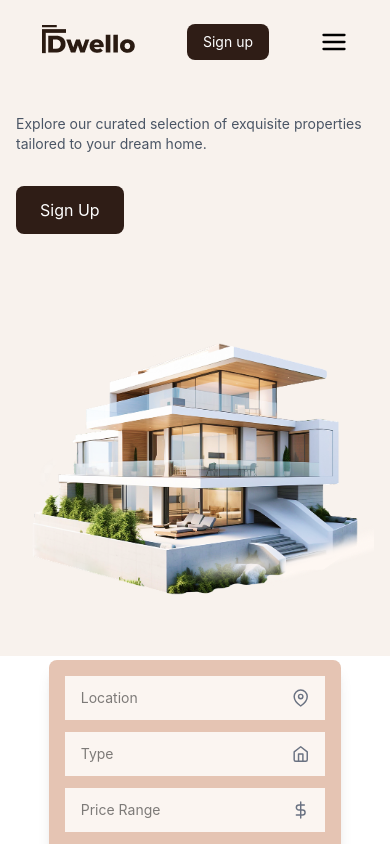
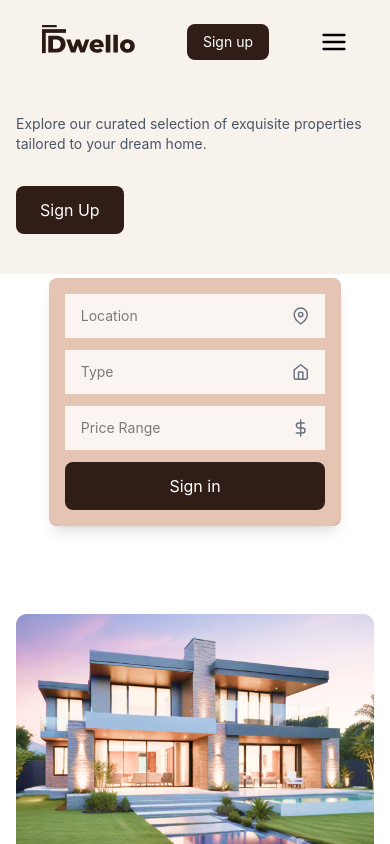
Before and after one commit to bilalmustofa/DeWello-real-estate-website, a React (Vite) app in the folder frontend/: page / in a window 390 px wide. Shown: the top 844 px of the page. Built offline with nearby package versions, Linux system fonts and the light colour scheme.

Commit message:
feat:add Popular Houses section structure

```diff
--- a/frontend/src/sections/hero/Hero.jsx
+++ b/frontend/src/sections/hero/Hero.jsx
@@ -5,7 +5,7 @@ function Hero() {
     <>
       <section className="flex bg-[#F8F2ED] max-w-7xl mx-auto px-4 sm:px-6 lg:px-8">
         <div className="flex flex-col lg:flex-row items-center justify-between gap-10">
-          <div className="">
+          <div>
             <h1 className="font-bold text-4xl sm:text-5xl lg:text-7xl leading-tight">
               Find Your <br /> Dream Home
             </h1>
@@ -20,7 +20,7 @@ function Hero() {
           </div>
 
           <div>
-            <img src={heroImg} alt="hero Img" className="w-full max-w-sm sm:max-w-md lg:max-w-2xl"/>
+            <img src={heroImg} alt="hero Img" className="w-full max-w-sm hidden lg:block lg:max-w-2xl"/>
           </div>
         </div>
       </section>
```
Also changed, not shown: frontend/src/sections/popularHoues/PopularHoues.jsx (added), frontend/src/sections/popularHoues/data.jsx (added).
